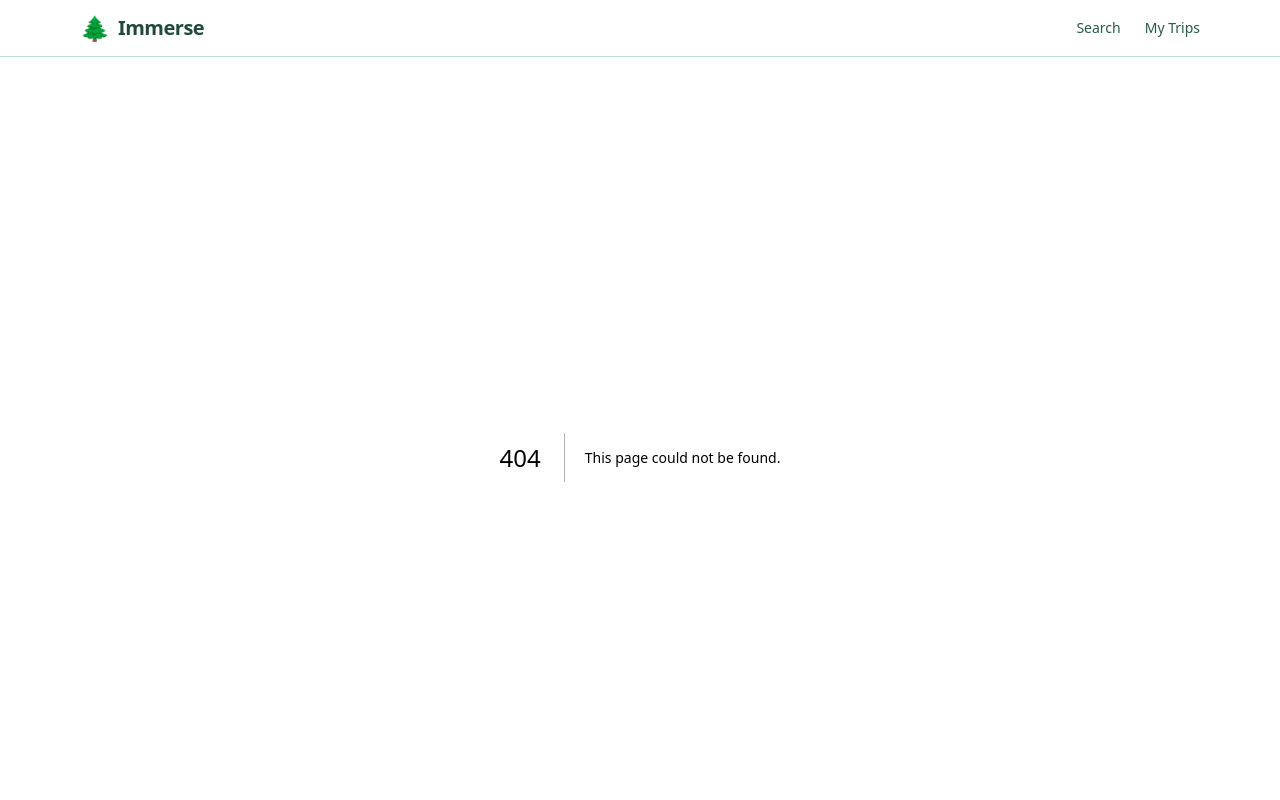
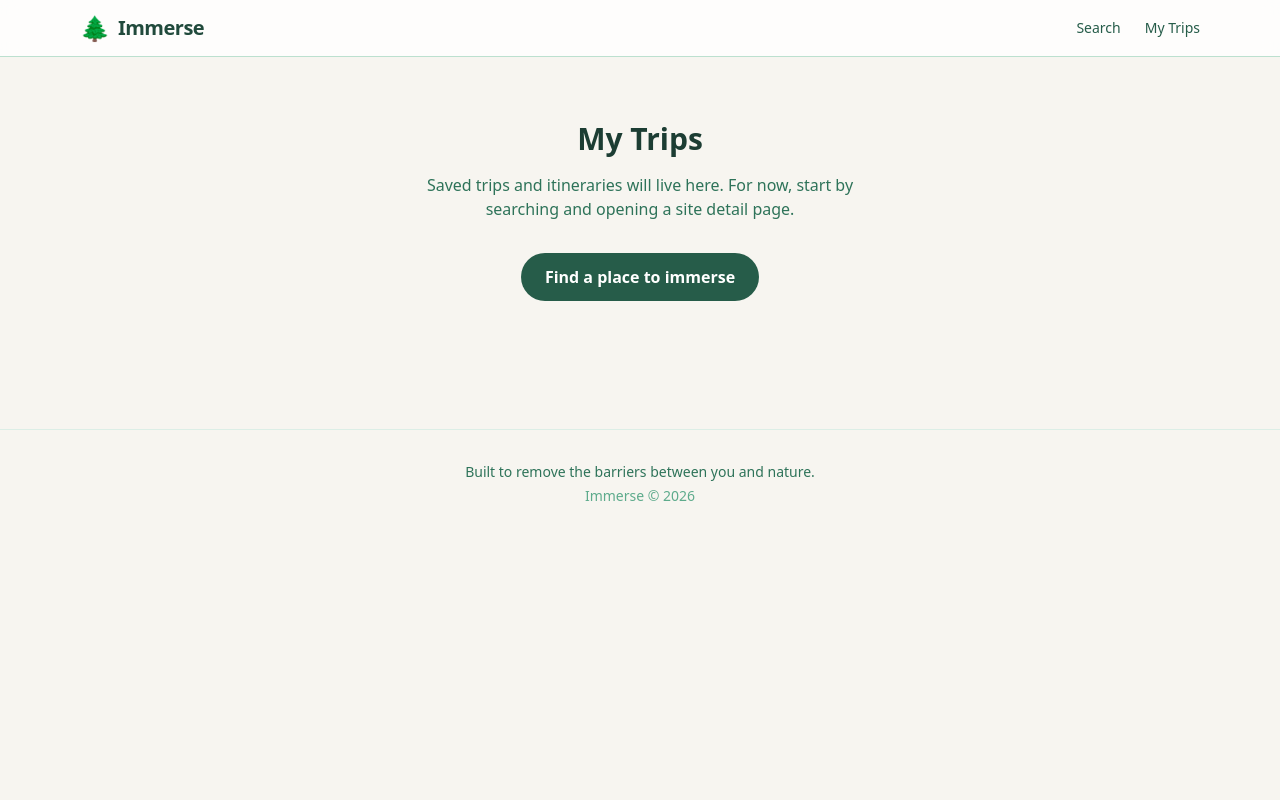
Before and after one commit to lincolnnunnally/immerse, a Next.js app: page /trips in a window 1280 px wide. Before the commit this address had no page. Shown: the top 800 px of the page. Built offline with nearby package versions, Linux system fonts and the light colour scheme.

Commit message:
Add placeholder My Trips page

```diff
--- /dev/null
+++ b/src/app/trips/page.tsx
@@ -0,0 +1,18 @@
+import Link from "next/link";
+
+export default function TripsPage() {
+  return (
+    <div className="max-w-3xl mx-auto px-4 py-16 text-center">
+      <h1 className="text-3xl font-bold text-forest-900 mb-4">My Trips</h1>
+      <p className="text-forest-600 mb-8 max-w-md mx-auto">
+        Saved trips and itineraries will live here. For now, start by searching and opening a site detail page.
+      </p>
+      <Link
+        href="/search"
+        className="inline-flex px-6 py-3 rounded-full bg-forest-700 text-white font-semibold hover:bg-forest-800 transition"
+      >
+        Find a place to immerse
+      </Link>
+    </div>
+  );
+}
```
